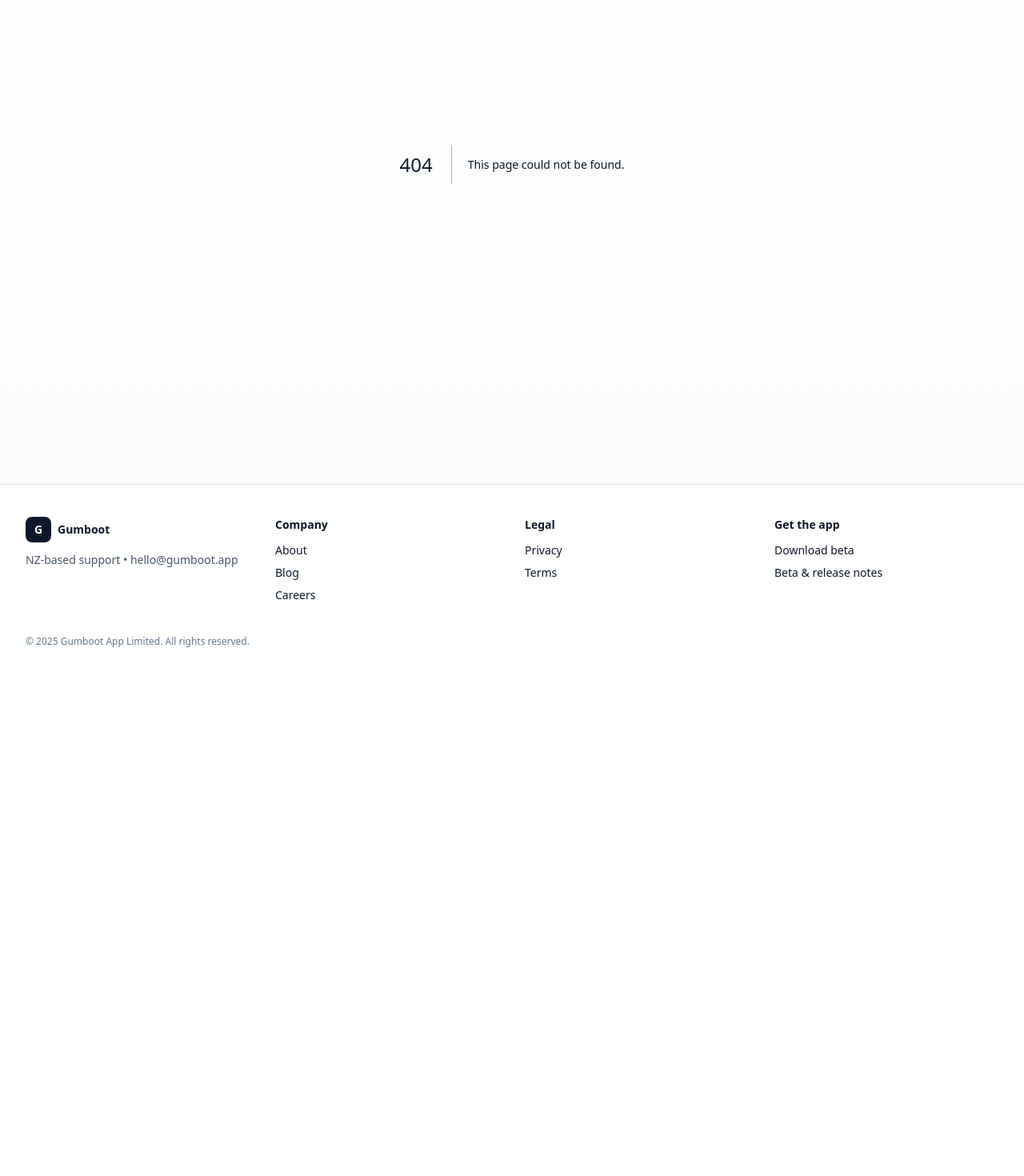
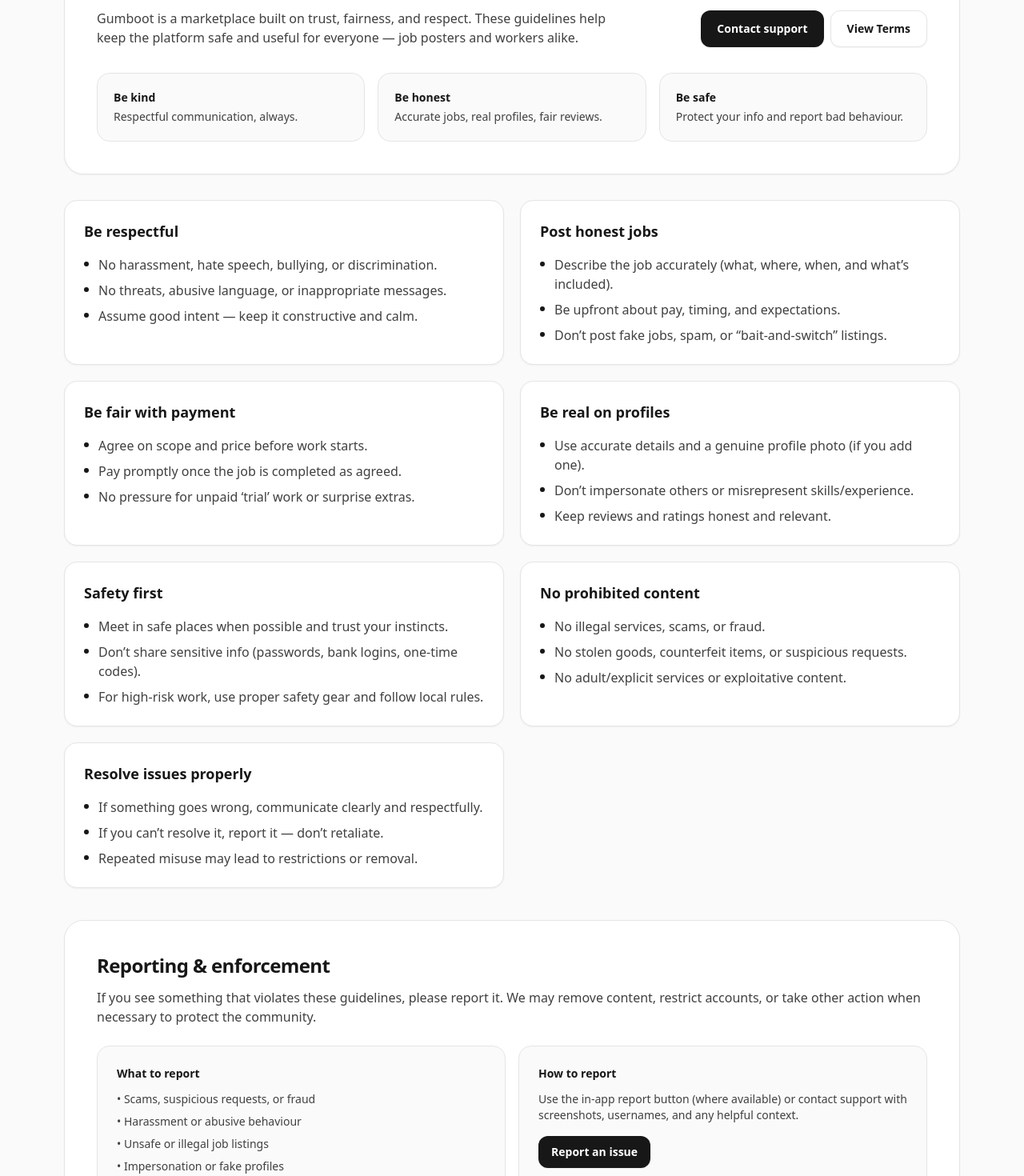
Before and after one commit to joeycee/gumboot_landing, a Next.js app: page /guide-lines in a window 1280 px wide. Before the commit this address had no page. Shown: the part 260-1730 px from the top of the page at 80% size. Before the commit the page ends 1110 px from the top, so only its background shows below. Built offline with nearby package versions, Linux system fonts and the light colour scheme.

Commit message:
Added privacy policy

```diff
--- a/app/components/Footer.tsx
+++ b/app/components/Footer.tsx
@@ -53,6 +53,11 @@
                 Terms
               </Link>
             </li>
+            <li>
+              <Link className="hover:underline" href="/guide-lines">
+                Guidelines
+              </Link>
+            </li>
           </ul>
         </div>
 
--- /dev/null
+++ b/app/guide-lines/page.tsx
@@ -0,0 +1,211 @@
+// app/guide-lines/page.tsx
+// Gumboot Guidelines landing page (Next.js App Router + Tailwind)
+
+export const metadata = {
+  title: "Guidelines | Gumboot",
+  description:
+    "Community guidelines for Gumboot — how to post jobs, work safely, and keep the platform fair for everyone.",
+};
+
+const sections = [
+  {
+    title: "Be respectful",
+    points: [
+      "No harassment, hate speech, bullying, or discrimination.",
+      "No threats, abusive language, or inappropriate messages.",
+      "Assume good intent — keep it constructive and calm.",
+    ],
+  },
+  {
+    title: "Post honest jobs",
+    points: [
+      "Describe the job accurately (what, where, when, and what’s included).",
+      "Be upfront about pay, timing, and expectations.",
+      "Don’t post fake jobs, spam, or “bait-and-switch” listings.",
+    ],
+  },
+  {
+    title: "Be fair with payment",
+    points: [
+      "Agree on scope and price before work starts.",
+      "Pay promptly once the job is completed as agreed.",
+      "No pressure for unpaid ‘trial’ work or surprise extras.",
+    ],
+  },
+  {
+    title: "Be real on profiles",
+    points: [
+      "Use accurate details and a genuine profile photo (if you add one).",
+      "Don’t impersonate others or misrepresent skills/experience.",
+      "Keep reviews and ratings honest and relevant.",
+    ],
+  },
+  {
+    title: "Safety first",
+    points: [
+      "Meet in safe places when possible and trust your instincts.",
+      "Don’t share sensitive info (passwords, bank logins, one-time codes).",
+      "For high-risk work, use proper safety gear and follow local rules.",
+    ],
+  },
+  {
+    title: "No prohibited content",
+    points: [
+      "No illegal services, scams, or fraud.",
+      "No stolen goods, counterfeit items, or suspicious requests.",
+      "No adult/explicit services or exploitative content.",
+    ],
+  },
+  {
+    title: "Resolve issues properly",
+    points: [
+      "If something goes wrong, communicate clearly and respectfully.",
+      "If you can’t resolve it, report it — don’t retaliate.",
+      "Repeated misuse may lead to restrictions or removal.",
+    ],
+  },
+];
+
+function SectionCard({
+  title,
+  points,
+}: {
+  title: string;
+  points: string[];
+}) {
+  return (
+    <div className="rounded-2xl border border-neutral-200 bg-white p-6 shadow-sm">
+      <h3 className="text-lg font-semibold text-neutral-900">{title}</h3>
+      <ul className="mt-4 space-y-2 text-neutral-700">
+        {points.map((p) => (
+          <li key={p} className="flex gap-3">
+            <span className="mt-2 h-1.5 w-1.5 shrink-0 rounded-full bg-neutral-900" />
+            <span>{p}</span>
+          </li>
+        ))}
+      </ul>
+    </div>
+  );
+}
+
+export default function GuidelinesPage() {
+  return (
+    <main className="min-h-screen bg-neutral-50">
+      {/* HERO */}
+      <section className="mx-auto max-w-6xl px-4 pt-14 pb-8 sm:pt-16">
+        <div className="rounded-3xl border border-neutral-200 bg-white p-8 shadow-sm sm:p-10">
+          <div className="flex flex-col gap-6 md:flex-row md:items-end md:justify-between">
+            <div>
+              <p className="inline-flex items-center gap-2 rounded-full border border-neutral-200 bg-neutral-50 px-3 py-1 text-sm text-neutral-700">
+                <span className="text-base"></span> Gumboot Community
+              </p>
+              <h1 className="mt-4 text-3xl font-bold tracking-tight text-neutral-900 sm:text-4xl">
+                Gumboot Guidelines
+              </h1>
+              <p className="mt-3 max-w-2xl text-neutral-700">
+                Gumboot is a marketplace built on trust, fairness, and respect.
+                These guidelines help keep the platform safe and useful for
+                everyone — job posters and workers alike.
+              </p>
+            </div>
+
+            <div className="flex flex-col gap-2 sm:flex-row">
+              <a
+                href="/contact"
+                className="inline-flex items-center justify-center rounded-xl bg-neutral-900 px-5 py-3 text-sm font-semibold text-white shadow-sm transition hover:opacity-90"
+              >
+                Contact support
+              </a>
+              <a
+                href="/terms"
+                className="inline-flex items-center justify-center rounded-xl border border-neutral-200 bg-white px-5 py-3 text-sm font-semibold text-neutral-900 shadow-sm transition hover:bg-neutral-50"
+              >
+                View Terms
+              </a>
+            </div>
+          </div>
+
+          <div className="mt-8 grid gap-4 sm:grid-cols-3">
+            <div className="rounded-2xl border border-neutral-200 bg-neutral-50 p-5">
+              <p className="text-sm font-semibold text-neutral-900">Be kind</p>
+              <p className="mt-1 text-sm text-neutral-700">
+                Respectful communication, always.
+              </p>
+            </div>
+            <div className="rounded-2xl border border-neutral-200 bg-neutral-50 p-5">
+              <p className="text-sm font-semibold text-neutral-900">Be honest</p>
+              <p className="mt-1 text-sm text-neutral-700">
+                Accurate jobs, real profiles, fair reviews.
+              </p>
+            </div>
+            <div className="rounded-2xl border border-neutral-200 bg-neutral-50 p-5">
+              <p className="text-sm font-semibold text-neutral-900">Be safe</p>
+              <p className="mt-1 text-sm text-neutral-700">
+                Protect your info and report bad behaviour.
+              </p>
+            </div>
+          </div>
+        </div>
+      </section>
+
+      {/* CONTENT */}
+      <section className="mx-auto max-w-6xl px-4 pb-14">
+        <div className="grid gap-5 md:grid-cols-2">
+          {sections.map((s) => (
+            <SectionCard key={s.title} title={s.title} points={s.points} />
+          ))}
+        </div>
+
+        {/* REPORT / ENFORCEMENT */}
+        <div className="mt-10 rounded-3xl border border-neutral-200 bg-white p-8 shadow-sm sm:p-10">
+          <h2 className="text-2xl font-bold tracking-tight text-neutral-900">
+            Reporting & enforcement
+          </h2>
+          <p className="mt-3 text-neutral-700">
+            If you see something that violates these guidelines, please report
+            it. We may remove content, restrict accounts, or take other action
+            when necessary to protect the community.
+          </p>
+
+          <div className="mt-6 grid gap-4 sm:grid-cols-2">
+            <div className="rounded-2xl border border-neutral-200 bg-neutral-50 p-6">
+              <p className="text-sm font-semibold text-neutral-900">
+                What to report
+              </p>
+              <ul className="mt-3 space-y-2 text-sm text-neutral-700">
+                <li>• Scams, suspicious requests, or fraud</li>
+                <li>• Harassment or abusive behaviour</li>
+                <li>• Unsafe or illegal job listings</li>
+                <li>• Impersonation or fake profiles</li>
+              </ul>
+            </div>
+
+            <div className="rounded-2xl border border-neutral-200 bg-neutral-50 p-6">
+              <p className="text-sm font-semibold text-neutral-900">
+                How to report
+              </p>
+              <p className="mt-3 text-sm text-neutral-700">
+                Use the in-app report button (where available) or contact support
+                with screenshots, usernames, and any helpful context.
+              </p>
+              <a
+                href="/support"
+                className="mt-4 inline-flex items-center justify-center rounded-xl bg-neutral-900 px-4 py-2.5 text-sm font-semibold text-white shadow-sm transition hover:opacity-90"
+              >
+                Report an issue
+              </a>
+            </div>
+          </div>
+
+          <p className="mt-8 text-xs text-neutral-500">
+            Last updated: {new Date().toLocaleDateString("en-NZ", {
+              year: "numeric",
+              month: "long",
+              day: "numeric",
+            })}
+          </p>
+        </div>
+      </section>
+    </main>
+  );
+}
--- a/app/privacy/page.tsx
+++ b/app/privacy/page.tsx
@@ -203,8 +203,8 @@
               <ul className="mt-2 space-y-1 text-sm">
                 <li>
                   <span className="font-medium">Email:</span>{" "}
-                  <a className="underline" href="mailto:support@gumboot.app">
-                    support@gumboot.app
+                  <a className="underline" href="mailto:hello@gumboot.app">
+                    hello@gumboot.app
                   </a>
                 </li>
                 <li>
--- a/app/support/page.tsx
+++ /dev/null
@@ -1 +0,0 @@
-export default function Page(){return (<main className='max-w-3xl mx-auto p-6'><h1 className='text-3xl font-bold'>Support</h1><p className='mt-4 text-slate-600'>Email us at support@gumboot.app</p></main>);}
--- a/app/terms/page.tsx
+++ b/app/terms/page.tsx
@@ -224,8 +224,8 @@
               <ul className="mt-2 space-y-1 text-sm">
                 <li>
                   <span className="font-medium">Email:</span>{" "}
-                  <a className="underline" href="mailto:support@gumboot.app">
-                    support@gumboot.app
+                  <a className="underline" href="mailto:hello@gumboot.app">
+                    hello@gumboot.app
                   </a>
                 </li>
                 <li>
```
Also changed, not shown: 1 other file (tests, documents, lock files or other folders).
